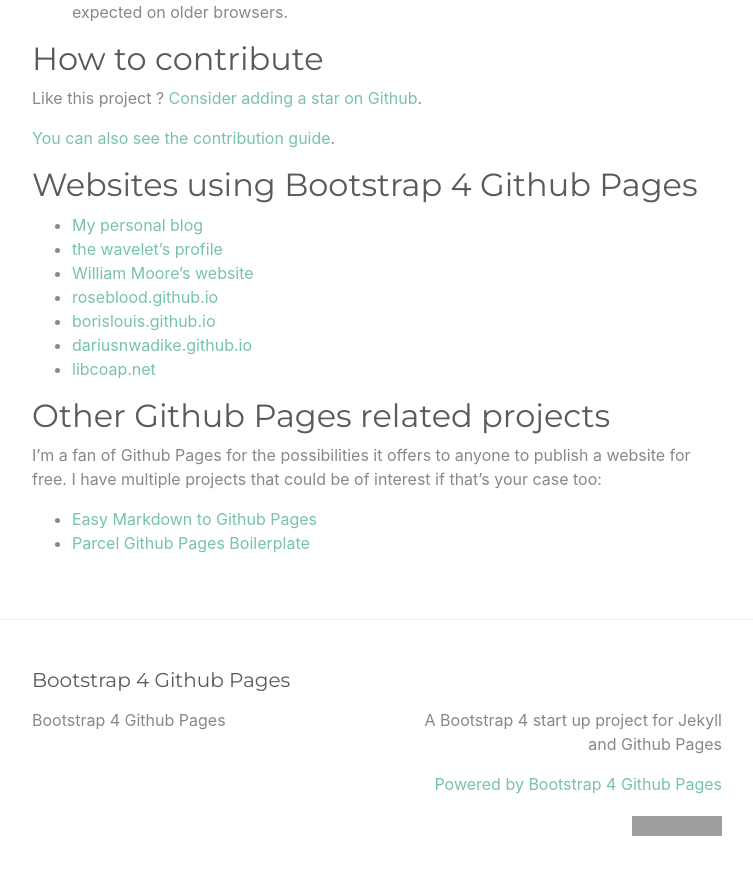
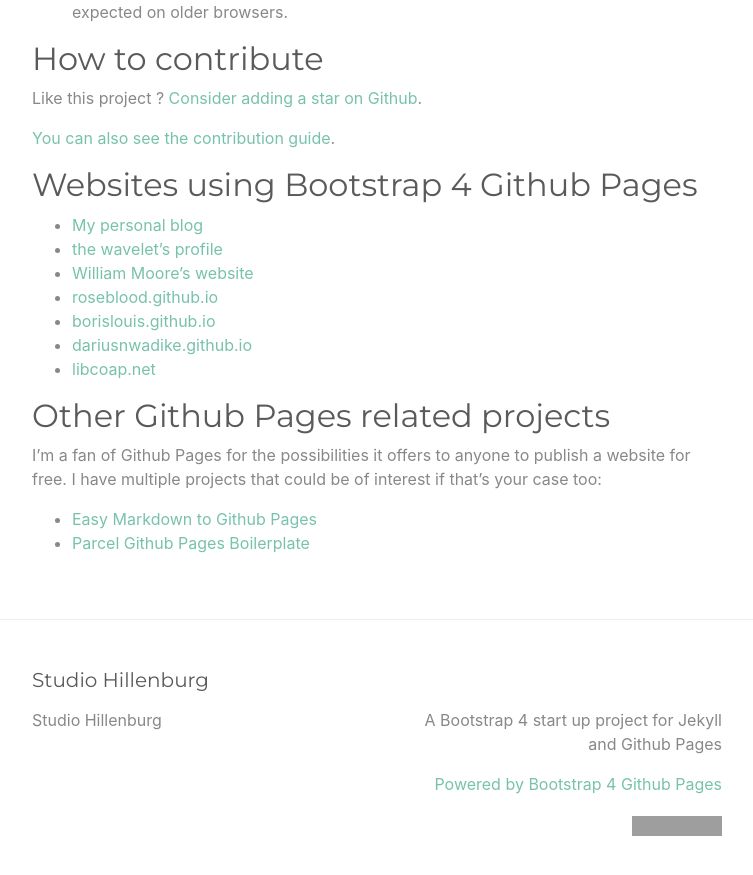
Before and after one commit to hburg17/studiohillenburg, a Jekyll site: the page built from index.md, in a window 1280 px wide and 900 px high, scrolled down 2544 px. Shown: the top 875 px of the window, without its empty margins (263-1016 px from the left). Built offline with Jekyll 4.4.1, drawn with Linux system fonts in a browser that asks for light colours; some of the changed text lies outside the part shown; grey boxes are pictures that could not be loaded.

Commit message:
Update _config.yml

```diff
--- a/_config.yml
+++ b/_config.yml
@@ -13,13 +13,13 @@
 # you will see them accessed via {{ site.title }}, {{ site.email }}, and so on.
 # You can create any custom variable you would like, and they will be accessible
 # in the templates via {{ site.myvariable }}.
-title: Bootstrap 4 Github Pages
+title: Studio Hillenburg
 email: ""
 description: >- # this means to ignore newlines until "baseurl:"
   A Bootstrap 4 start up project for Jekyll and Github Pages
-#baseurl: "" # the subpath of your site, e.g. /blog
-#url: "" # the base hostname & protocol for your site, e.g. http://example.com
-#twitter_username: jekyllrb
+#baseurl: "/home" # the subpath of your site, e.g. /blog
+url: "https://hburg17.github.io/studiohillenburg" # the base hostname & protocol for your site, e.g. http://example.com
+twitter_username: hburg17
 #github_username:  jekyll
 
 repository: "nicolas-van/bootstrap-4-github-pages"
```
